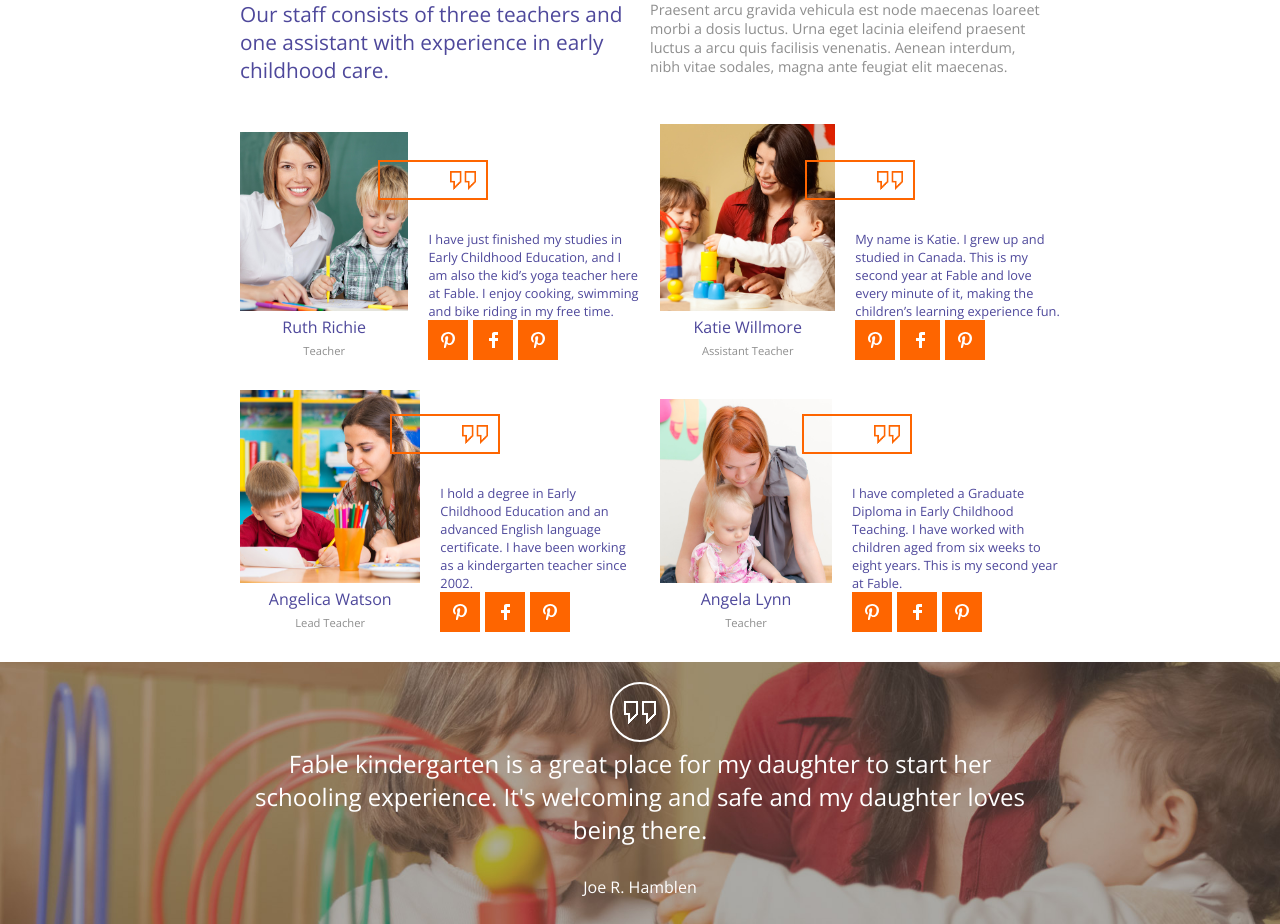
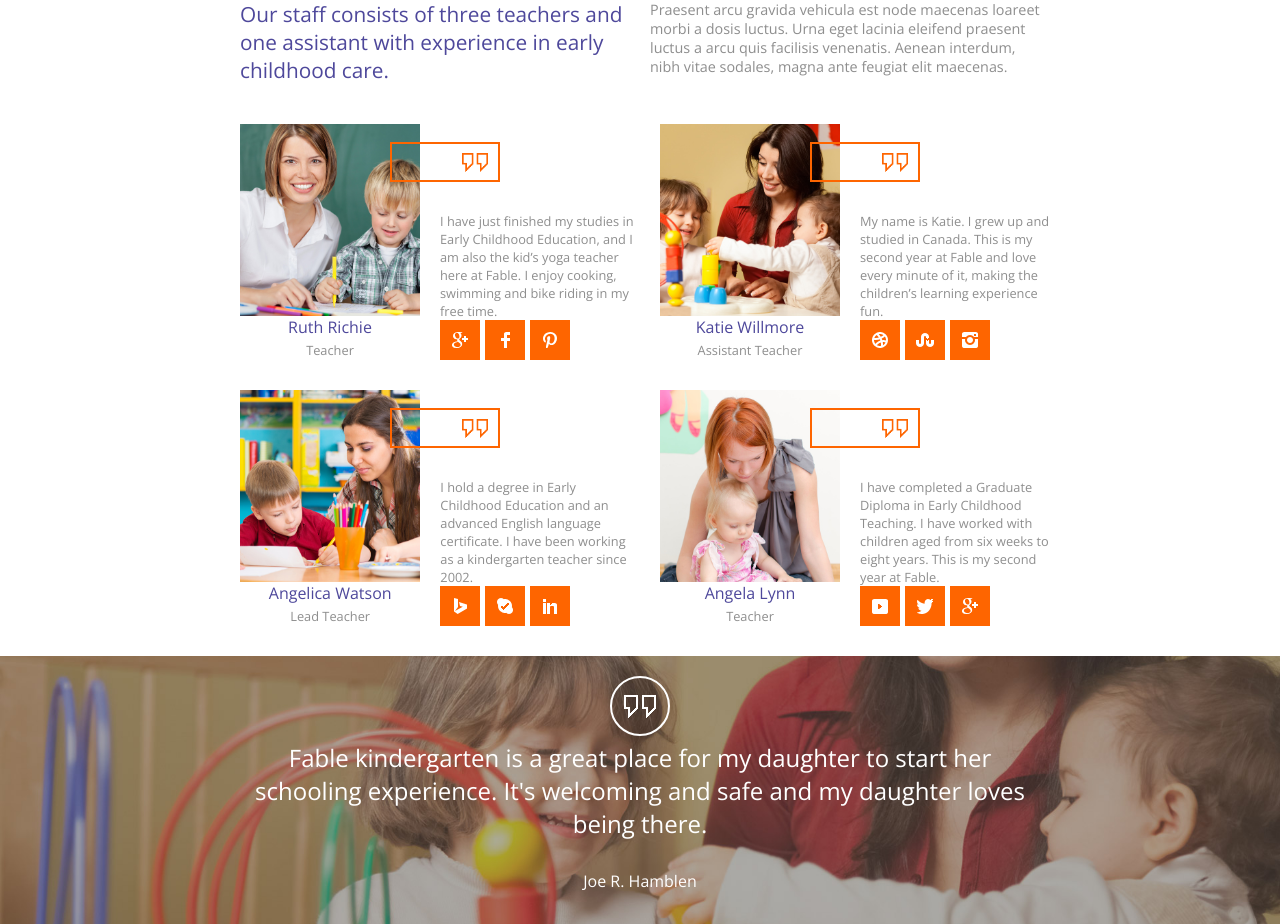
Before and after one commit to AlessandroRamoni/proj-html-vuejs, a Vue app: page / in a window 1280 px wide. Shown: the part 3440-4364 px from the top of the page. Built offline with nearby package versions, Linux system fonts and the light colour scheme; a web font is replaced by a local one.

Commit message:
edit css "our staff component"

```diff
--- a/src/components/OurStaffComponent.vue
+++ b/src/components/OurStaffComponent.vue
@@ -26,7 +26,9 @@
       <div class="contenitore-cards">
         <div class="card">
           <div id="card-sinistra">
-            <img src="../assets/img/team_04.jpg" alt="" />
+            <div>
+              <img src="../assets/img/team_04.jpg" alt="" />
+            </div>
             <p>Ruth Richie</p>
             <span>Teacher</span>
           </div>
@@ -38,7 +40,7 @@
               swimming and bike riding in my free time.
             </p>
             <div class="icone">
-              <img src="../assets/img/pinterest.png" alt="" />
+              <img src="../assets/img/googleplus.png" alt="" />
               <img src="../assets/img/facebook.png" alt="" />
               <img src="../assets/img/pinterest.png" alt="" />
             </div>
@@ -46,7 +48,9 @@
         </div>
         <div class="card">
           <div id="card-sinistra">
-            <img src="../assets/img/team_03.jpg" alt="" />
+            <div>
+              <img src="../assets/img/team_03.jpg" alt="" />
+            </div>
             <p>Katie Willmore</p>
             <span>Assistant Teacher</span>
           </div>
@@ -58,9 +62,9 @@
               children’s learning experience fun.
             </p>
             <div class="icone">
-              <img src="../assets/img/pinterest.png" alt="" />
-              <img src="../assets/img/facebook.png" alt="" />
-              <img src="../assets/img/pinterest.png" alt="" />
+              <img src="../assets/img/dribbble.png" alt="" />
+              <img src="../assets/img/stumbleupon.png" alt="" />
+              <img src="../assets/img/instagram.png" alt="" />
             </div>
           </div>
         </div>
@@ -69,7 +73,9 @@
       <div class="contenitore-cards">
         <div class="card">
           <div id="card-sinistra">
-            <img src="../assets/img/team_02.jpg" alt="" />
+            <div>
+              <img src="../assets/img/team_02.jpg" alt="" />
+            </div>
             <p>Angelica Watson</p>
             <span>Lead Teacher</span>
           </div>
@@ -81,15 +87,17 @@
               kindergarten teacher since 2002.
             </p>
             <div class="icone">
-              <img src="../assets/img/pinterest.png" alt="" />
-              <img src="../assets/img/facebook.png" alt="" />
-              <img src="../assets/img/pinterest.png" alt="" />
+              <img src="../assets/img/bing.png" alt="" />
+              <img src="../assets/img/skype.png" alt="" />
+              <img src="../assets/img/linkedin.png" alt="" />
             </div>
           </div>
         </div>
         <div class="card">
           <div id="card-sinistra">
-            <img src="../assets/img/team_01.jpg" alt="" />
+            <div>
+              <img src="../assets/img/team_01.jpg" alt="" />
+            </div>
             <p>Angela Lynn</p>
             <span>Teacher</span>
           </div>
@@ -101,9 +109,9 @@
               is my second year at Fable.
             </p>
             <div class="icone">
-              <img src="../assets/img/pinterest.png" alt="" />
-              <img src="../assets/img/facebook.png" alt="" />
-              <img src="../assets/img/pinterest.png" alt="" />
+              <img src="../assets/img/youtube.png" alt="" />
+              <img src="../assets/img/twitter.png" alt="" />
+              <img src="../assets/img/googleplus.png" alt="" />
             </div>
           </div>
         </div>
@@ -168,6 +176,10 @@ export default {
   align-items: end;
 }
 
+#cards .contenitore-cards .card #card-sinistra div {
+  width: 180px;
+}
+
 #cards .contenitore-cards .card img {
   width: 100%;
   display: block;
@@ -182,12 +194,18 @@ export default {
 .card #card-sinistra p,
 .card #card-destra p {
   font-size: 1em;
-  padding-top: 5px;
+  color: #4e489b;
+}
+
+.card #card-sinistra span,
+.card #card-destra span {
+  font-size: 0.8em;
+  color: #8e8e8e;
 }
 
 .card div p {
   font-size: 0.8em;
-  color: #4e489b;
+  color: #8e8e8e;
 }
 .card div span {
   font-size: 0.7em;
```
